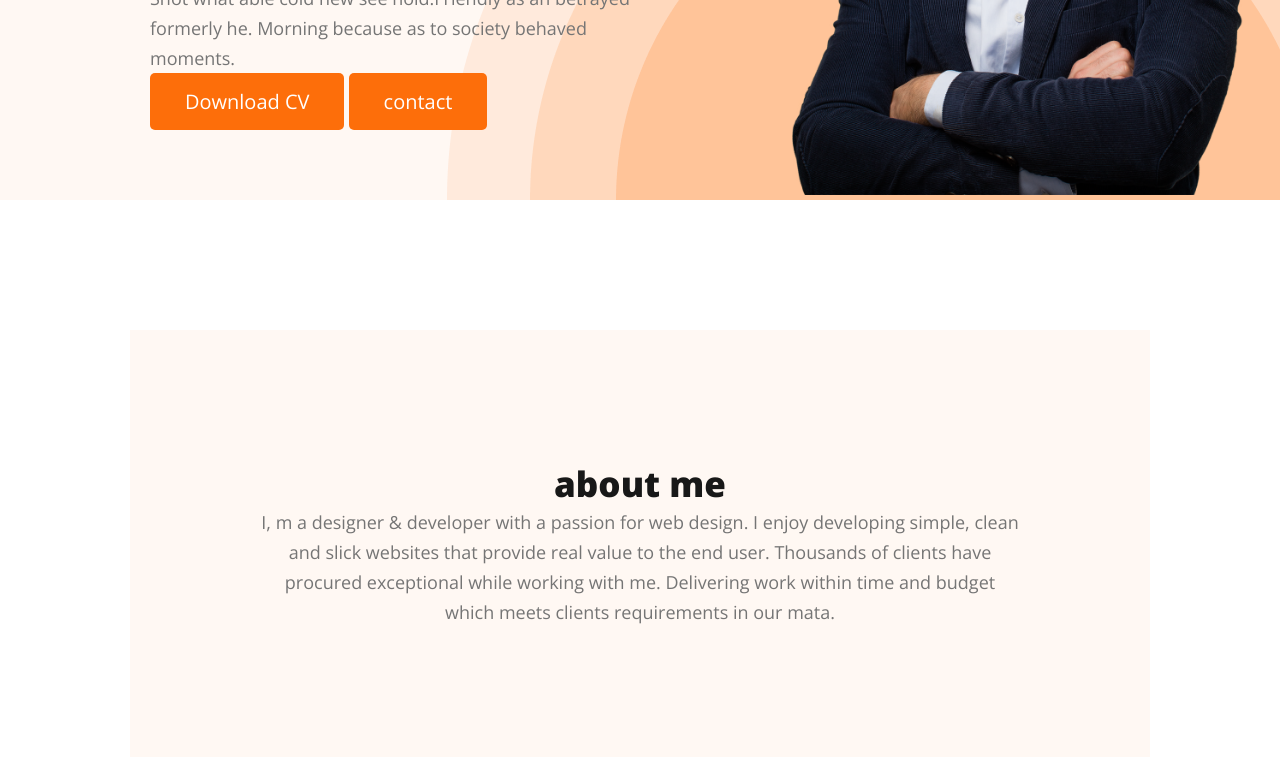
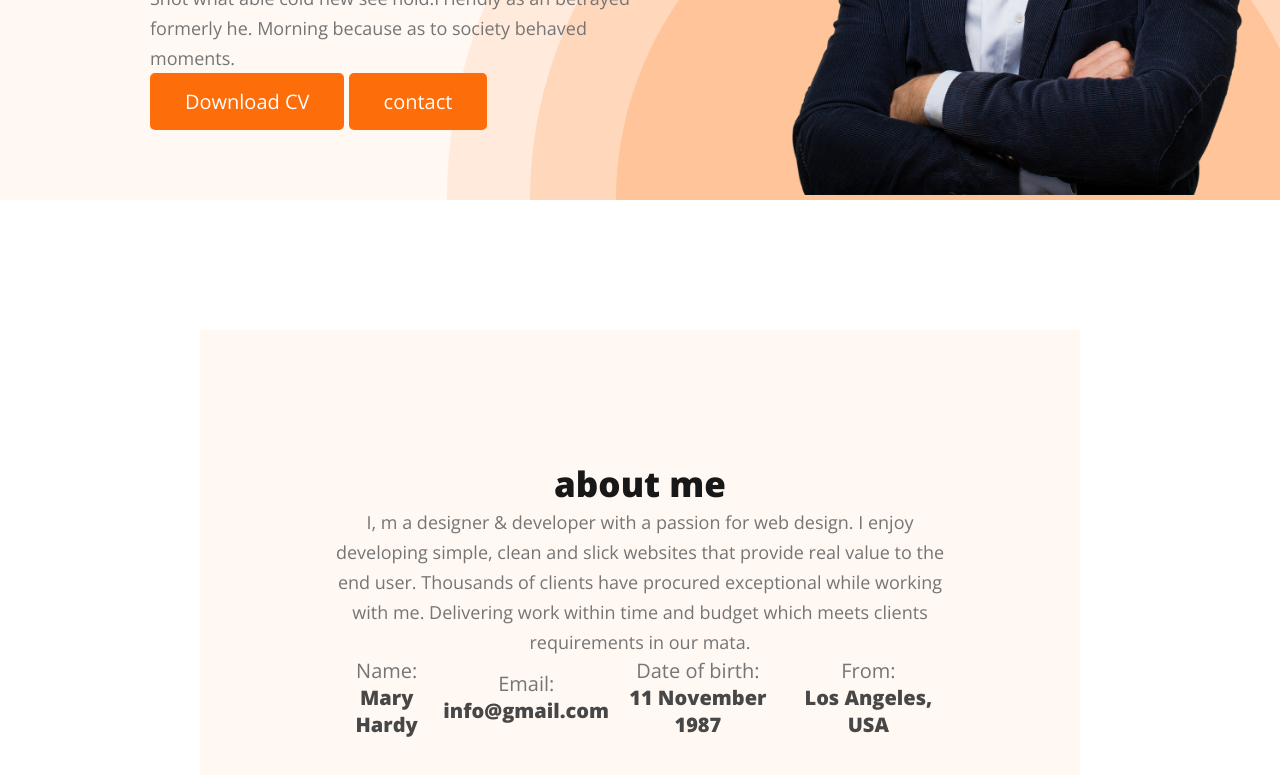
Before and after one commit to Devmdmainuddin/developer-protfolio, a plain HTML site: page index.html in a window 1280 px wide. Shown: the part 475-1250 px from the top of the page. Drawn offline with nearby package versions, Linux system fonts and the light colour scheme.

Commit message:
some change

```diff
--- a/index.html
+++ b/index.html
@@ -42,6 +42,25 @@
          while working with me.  Delivering work within time and budget which
           meets clients requirements in our mata.
     </p>
+    <div class="about-info-container">
+        <div class="about-info">
+            <h4 class="info-title">Name:</h4>
+            <p class="info-description">Mary Hardy</p>
+        </div>
+
+        <div class="about-info">
+            <h4 class="info-title">Email:</h4>
+            <p class="info-description"> info@gmail.com</p>
+        </div>
+        <div class="about-info">
+            <h4 class="info-title">Date of birth:</h4>
+            <p class="info-description">11 November 1987</p>
+        </div>
+        <div class="about-info">
+            <h4 class="info-title">From:</h4>
+            <p class="info-description">Los Angeles, USA</p>
+        </div>
+    </div>
 </section>
 </main>
 <footer>
--- a/style.css
+++ b/style.css
@@ -71,7 +71,7 @@ nav li a{
     background:#FD6E0A;
 
 }
-
+/*...... banner..... */
 .banner{
     display:flex;
     justify-content: space-between;
@@ -104,9 +104,36 @@ nav li a{
 width: 500px;
 }
 
+/*...... main.... */
+main{
+    max-width: 1140px;
+    margin:0 auto;
+}
+
 /*...... about */
 .about{
     padding:130px;
     background: #FFF8F3;
     margin:130px;
 }
+
+.about-info-container{
+    display:flex;
+    justify-content: space-around;
+    align-items: center;
+
+}
+.about-info{
+    text-align: center;
+}
+.info-title{
+    color: #757575;
+    text-align: center;
+    font-size: 20px;
+    font-weight: 400;
+}
+.info-description{
+    color:#474747;
+    font-size: 20px;
+    font-weight: 700;
+}
```
